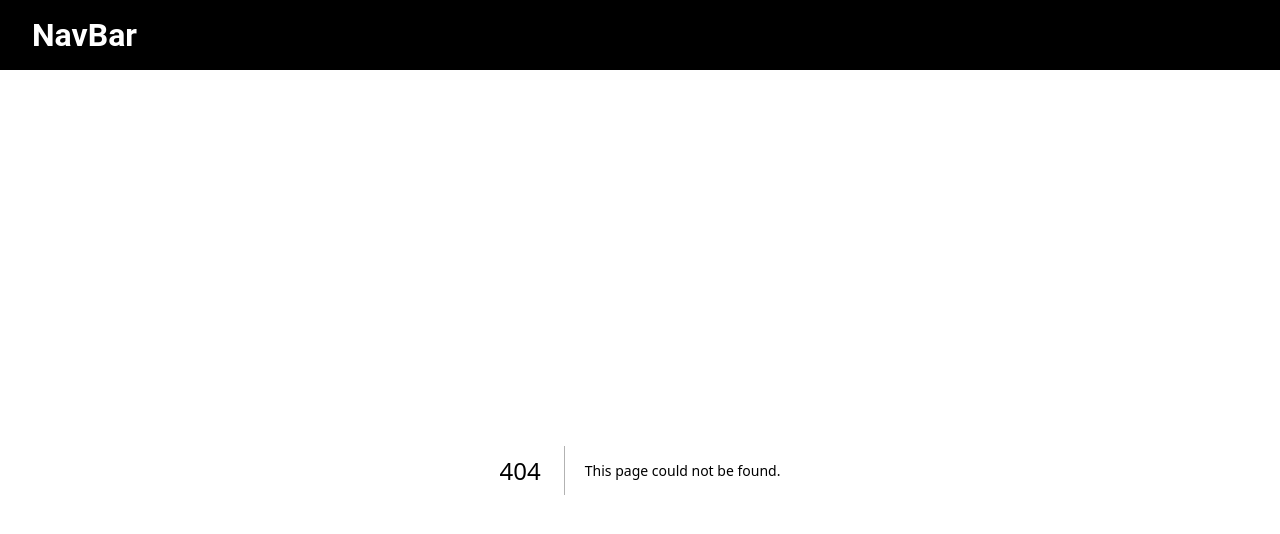
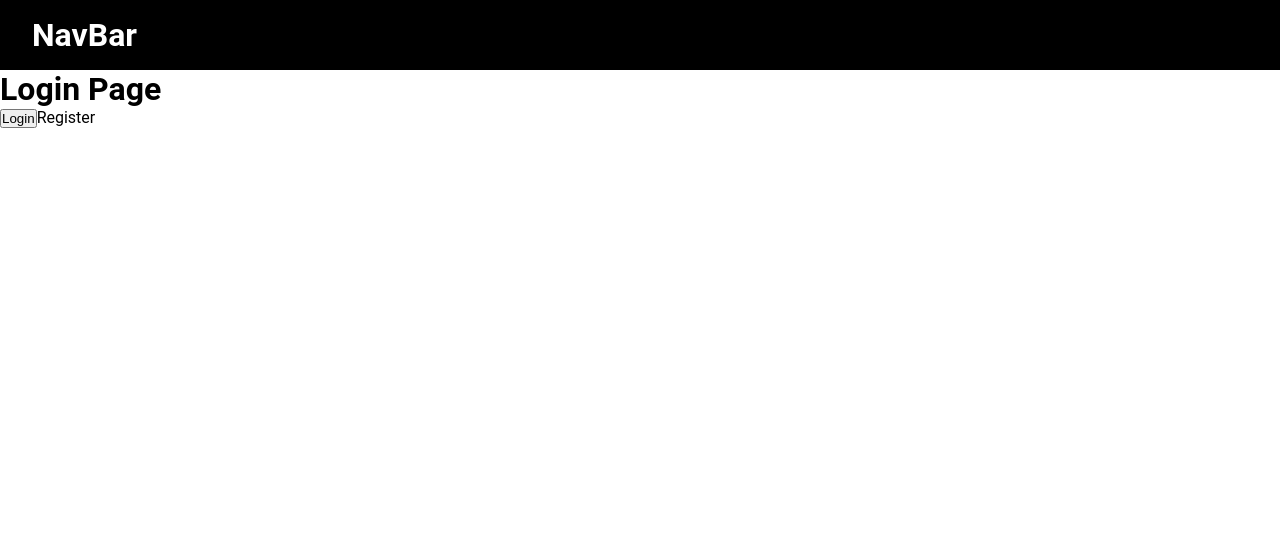
Before and after one commit to JoyAbrian/learn-next-pages-router, a Next.js app: page /auth/login in a window 1280 px wide. Before the commit this address had no page. Shown: the top 534 px of the page. Built offline with nearby package versions, Linux system fonts and the light colour scheme.

Commit message:
video 3 Link & Navigation

```diff
--- /dev/null
+++ b/src/pages/auth/login.tsx
@@ -0,0 +1,20 @@
+import Link from "next/link";
+import { useRouter } from "next/router";
+
+const LoginPage = () => {
+    const { push, query } = useRouter();
+
+    const loginHandler = () => {
+        push("/product");
+    }
+
+    return (
+        <div>
+            <h1>Login Page</h1>
+            <button onClick={loginHandler}>Login</button>
+            <Link href="/auth/register">Register</Link>
+        </div>
+    );
+}
+
+export default LoginPage;
```
Also changed, not shown: src/pages/auth/register.tsx (added, +12 -0 lines), src/pages/product/index.tsx (+12 -0 lines), src/pages/shop/[[...id]].tsx (added, +14 -0 lines).
